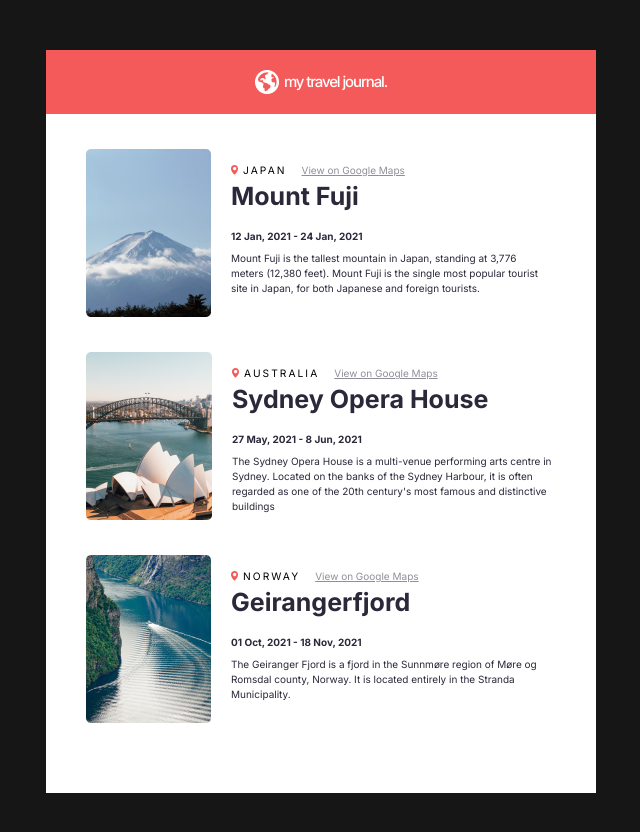
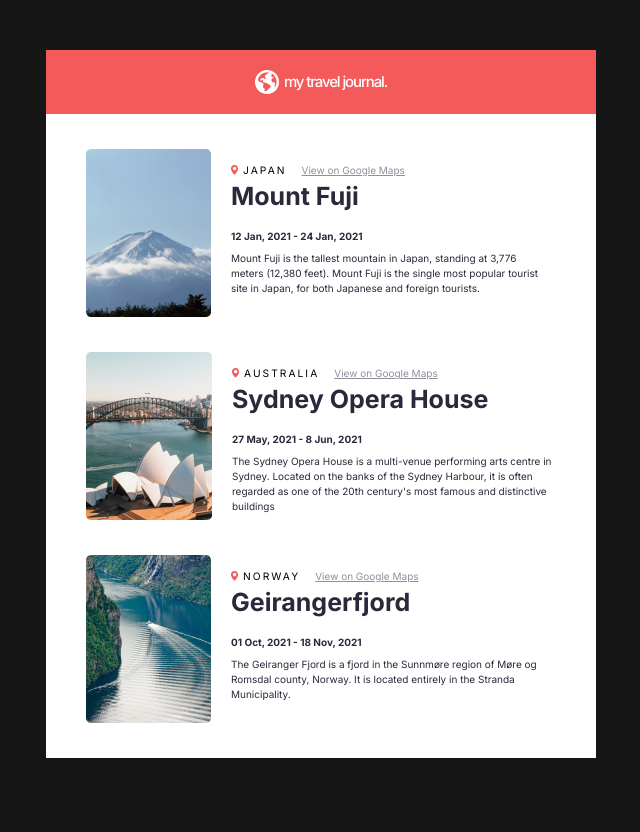
Before and after one commit to abdallahsow/Travel-Journal, a React (Create React App) app in the folder project-4/: page / in a window 1280 px wide. Shown: the top 832 px of the page, without its empty margins (319-959 px from the left). After the commit the page ends 808 px from the top, so only its background shows below. Built offline with nearby package versions, Linux system fonts and the light colour scheme.

Commit message:
completed the project

```diff
--- a/project-4/src/project-4.css
+++ b/project-4/src/project-4.css
@@ -45,7 +45,7 @@ body {
 }
 
 .journey {
-  padding: 35px 40px;
+  padding: 35px 40px 0;
 }
 
 .address-place {
```
